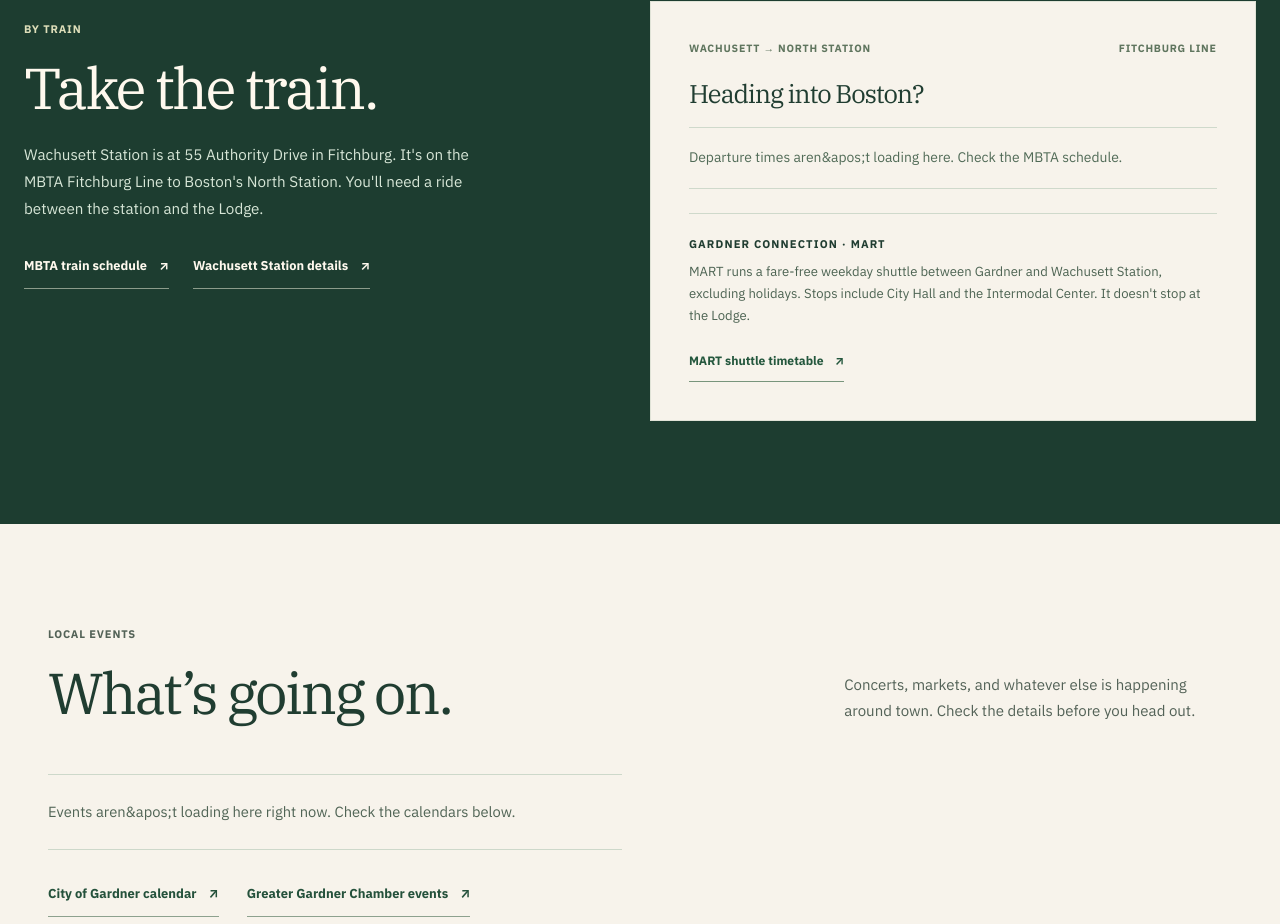
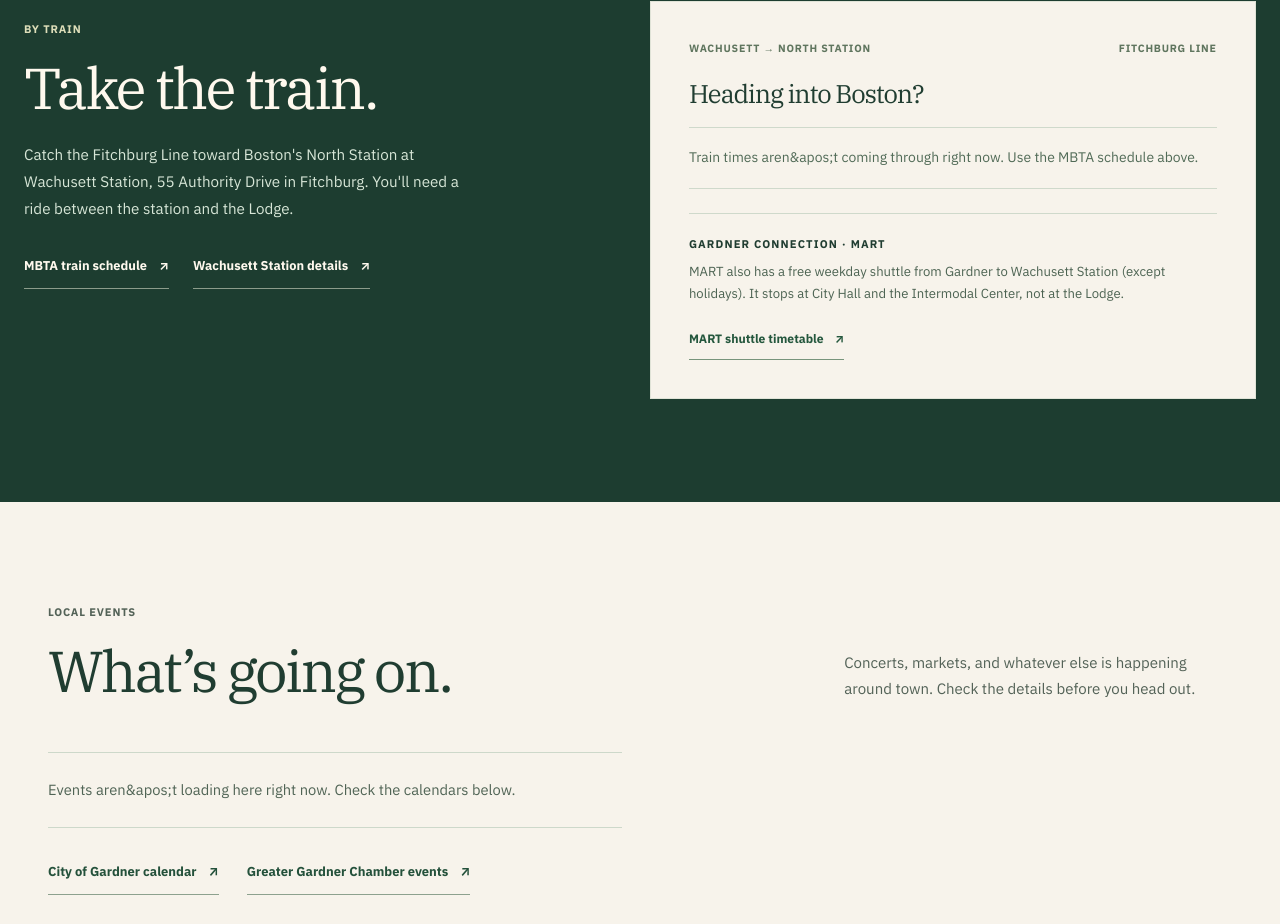
Before and after one commit to PublicLogic/KendallPondLodge, a Next.js app: page /explore in a window 1280 px wide. Shown: the part 6036-6960 px from the top of the page. Built offline with nearby package versions, Linux system fonts and the light colour scheme.

Commit message:
Simplify guest-facing Explore train, events and recommendation language

```diff
--- a/app/explore/WachusettRail.tsx
+++ b/app/explore/WachusettRail.tsx
@@ -32,9 +32,9 @@ export function WachusettRail({ transit }: { transit: PjTransit | null }) {
         <p className={styles.eyebrow}>By train</p>
         <h2 id="rail-title">Take the train.</h2>
         <p>
-          Wachusett Station is at 55 Authority Drive in Fitchburg. It&apos;s
-          on the MBTA Fitchburg Line to Boston&apos;s North Station. You&apos;ll
-          need a ride between the station and the Lodge.
+          Catch the Fitchburg Line toward Boston&apos;s North Station at Wachusett
+          Station, 55 Authority Drive in Fitchburg. You&apos;ll need a ride
+          between the station and the Lodge.
         </p>
         <div className={styles.railLinks}>
           <a href={localResourceLinks.fitchburgLine} target="_blank" rel="noopener noreferrer">
@@ -70,16 +70,16 @@ export function WachusettRail({ transit }: { transit: PjTransit | null }) {
         ) : (
           <p className={styles.railUnavailable}>
             {fresh
-              ? "No upcoming departures in the latest update. Check MBTA for your travel date."
-              : "Departure times aren&apos;t loading here. Check the MBTA schedule."}
+              ? "Nothing heading toward Boston in this update. Check the full MBTA timetable."
+              : "Train times aren&apos;t coming through right now. Use the MBTA schedule above."}
           </p>
         )}
         {fresh && (
           <p className={styles.railFine}>
             Updated {easternDate(transit!.checkedAt, {
               hour: "numeric", minute: "2-digit", timeZoneName: "short",
-            })}. Predicted times appear when MBTA provides them; otherwise
-            scheduled times are shown. Check alerts before traveling.
+            })}. We show MBTA predictions when available, or the scheduled time
+            otherwise. Check service alerts before you leave.
           </p>
         )}
         {alerts.length > 0 && (
@@ -96,9 +96,9 @@ export function WachusettRail({ transit }: { transit: PjTransit | null }) {
         <div className={styles.mart}>
           <p className={styles.martName}>Gardner connection · MART</p>
           <p>
-            MART runs a fare-free weekday shuttle between Gardner and
-            Wachusett Station, excluding holidays. Stops include City Hall
-            and the Intermodal Center. It doesn&apos;t stop at the Lodge.
+            MART also has a free weekday shuttle from Gardner to Wachusett Station
+            (except holidays). It stops at City Hall and the Intermodal
+            Center, not at the Lodge.
           </p>
           <a href={localResourceLinks.martShuttle} target="_blank" rel="noopener noreferrer">
             MART shuttle timetable <span aria-hidden="true">↗</span>
```
